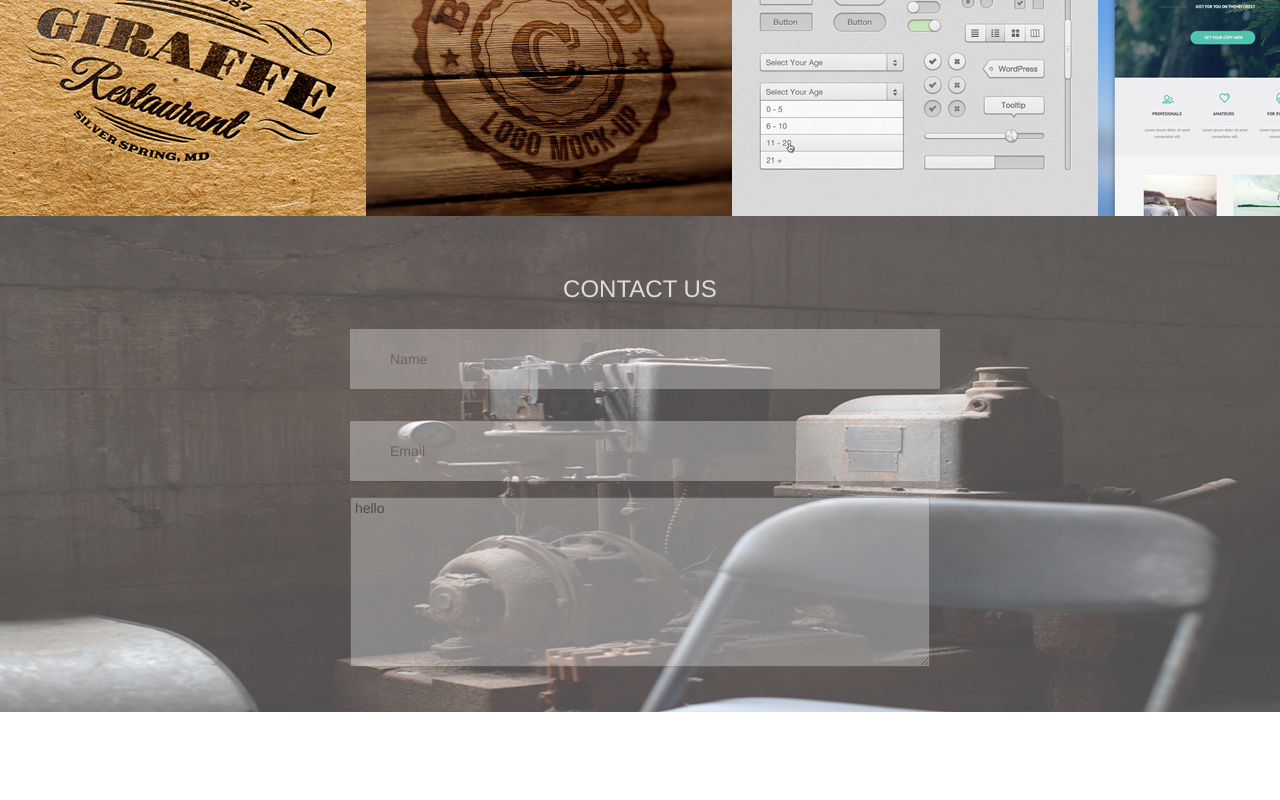
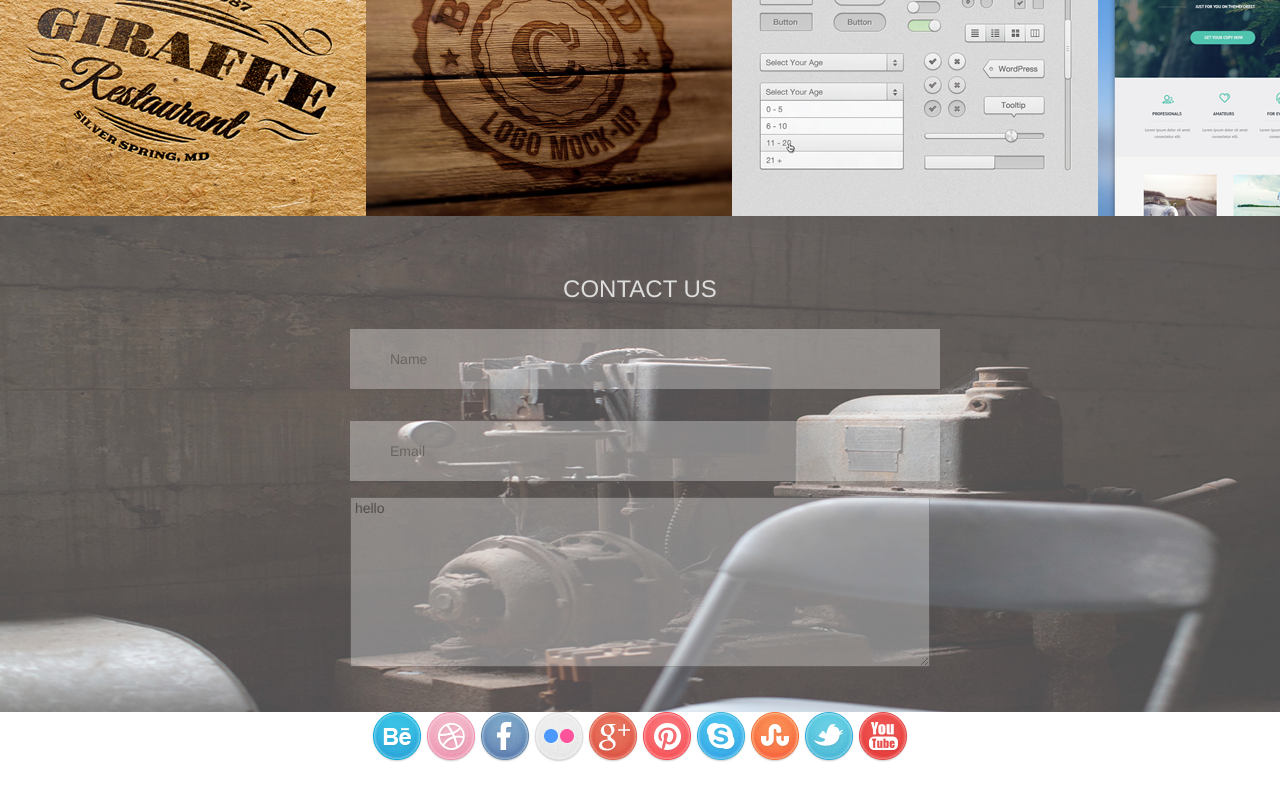
Before and after one commit to dwtcourses/delanistudio, a plain HTML site: page index.html in a window 1280 px wide. Shown: the part 1082-1882 px from the top of the page. After the commit the page ends 1844 px from the top, so only its background shows below. Drawn offline with nearby package versions, Linux system fonts and the light colour scheme.

Commit message:
styled social icons

```diff
--- a/index.html
+++ b/index.html
@@ -87,12 +87,16 @@
         </form>
         </div>
         <div class="middle">
-            <ul><li></li></ul>
-            <ul><li></li></ul>
-            <ul><li></li></ul>
-            <ul><li></li></ul>
-            <ul><li></li></ul>
-
+           <a><img src="./assets/social-icons/behance.png"></a>
+           <a><img src="./assets/social-icons/dribble.png"></a>
+           <a><img src="./assets/social-icons/facebook.png"></a>
+           <a><img src="./assets/social-icons/flickr.png"></a>
+           <a><img src="./assets/social-icons/g_plus.png"></a>
+           <a><img src="./assets/social-icons/pinterest.png"></a>
+           <a><img src="./assets/social-icons/skype.png""></a>
+           <a><img src="./assets/social-icons/stumble_upon.png"></a>
+           <a><img src="./assets/social-icons/twitter.png"></a>
+           <a><img src="./assets/social-icons/you_tube.png"></a>
 
         </div>
     </footer>
```
